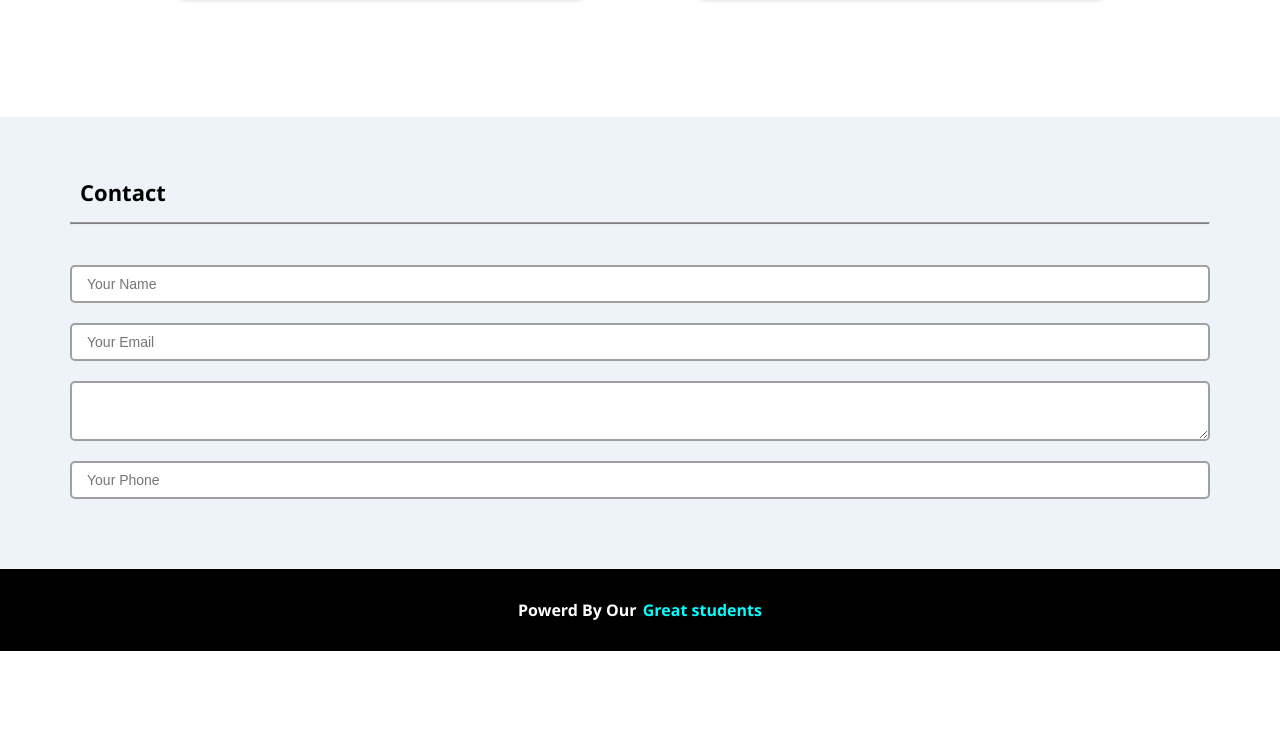
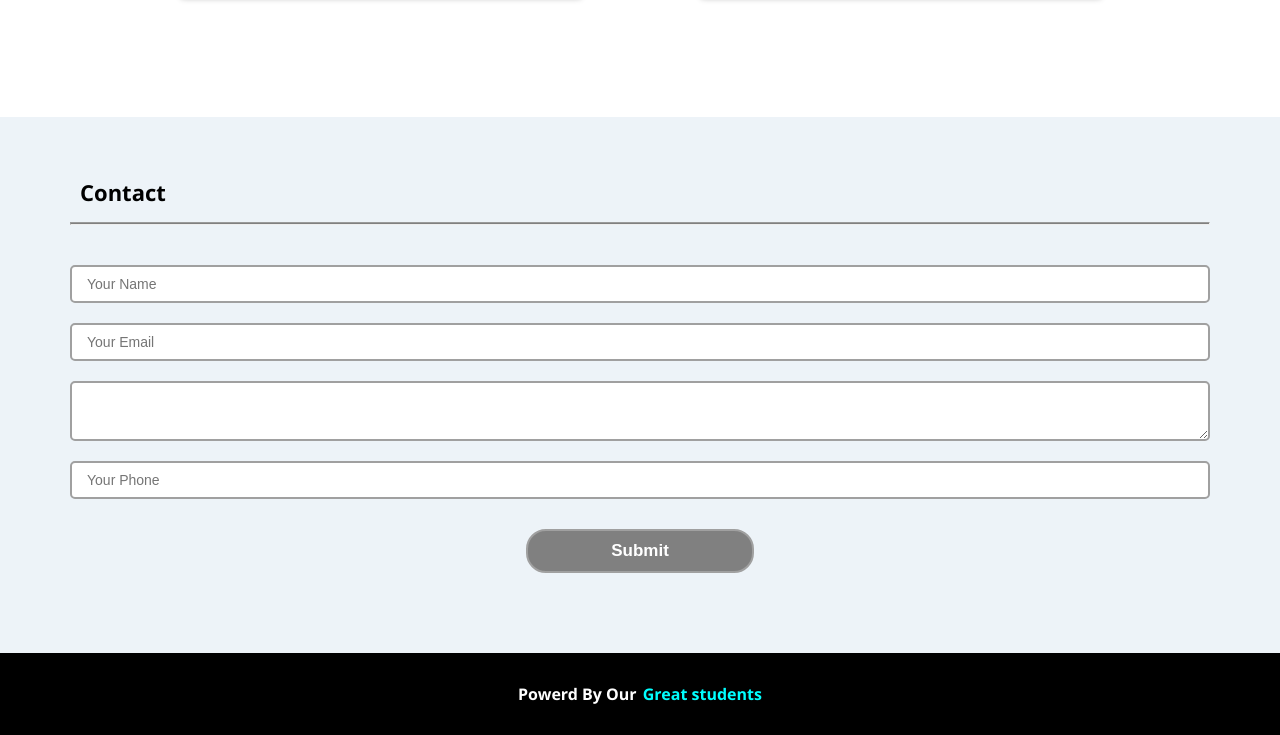
Before and after one commit to ObadaSizo/ObadaRudainy-task3, a plain HTML site: page index.html in a window 1280 px wide. Shown: the part 2636-3371 px from the top of the page. Before the commit the page ends 3287 px from the top, so only its background shows below. Drawn offline with Linux system fonts and the light colour scheme.

Commit message:
Add files via upload

```diff
--- a/index.html
+++ b/index.html
@@ -109,6 +109,7 @@
                 <input type="email" placeholder="Your Email">
                 <textarea></textarea>
                 <input type="text" placeholder="Your Phone">
+                <input type="submit">
             </form>
         </div>
     </div>
--- a/style.css
+++ b/style.css
@@ -303,6 +303,29 @@ nav .container .list ul li {
     border-radius: 5px;
     border: 2px solid #a0a0a0;
 }
+.contact form input[type="submit"]{
+    position: relative;
+    background-color: gray;
+    color: white;
+    font-weight: bolder;
+    font-size: 17px;
+    border-radius: 20px;
+    width: 20%;
+    margin: 20px auto;
+    padding:10px;
+    cursor: pointer;
+}
+.contact form input[type="submit"]::before{
+    position: absolute;
+    content: "";
+    width: 100px;
+    height: 100px;
+    background-color: black;
+    border-radius: 50%;
+    left: 10px;
+    top:0;
+    z-index: 3;
+}
 /* end contact */
 
 /* start footer */
```
